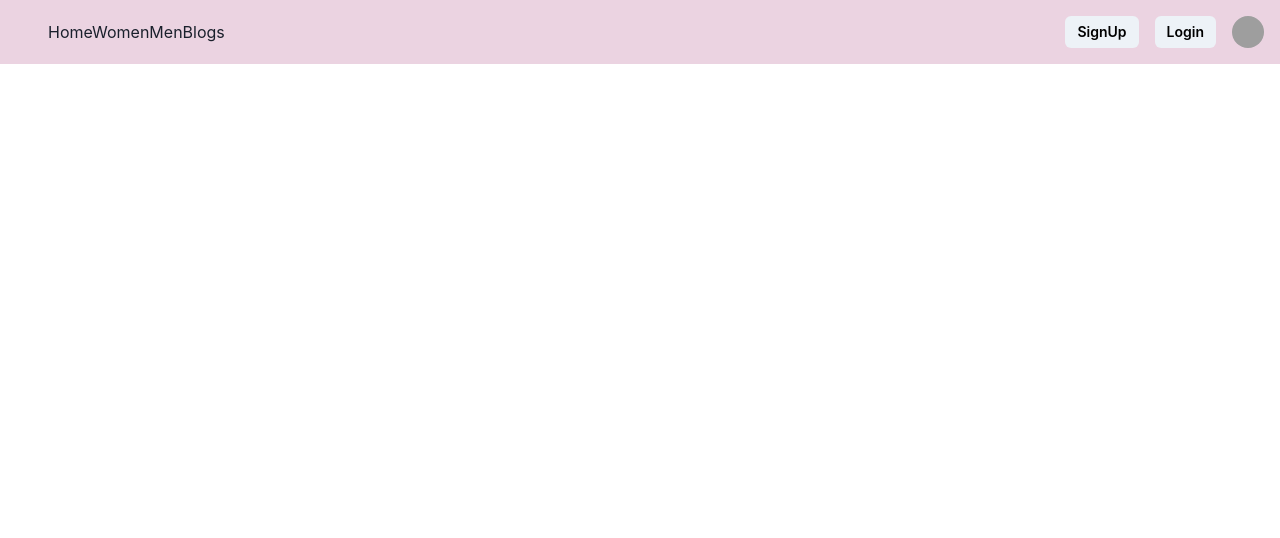
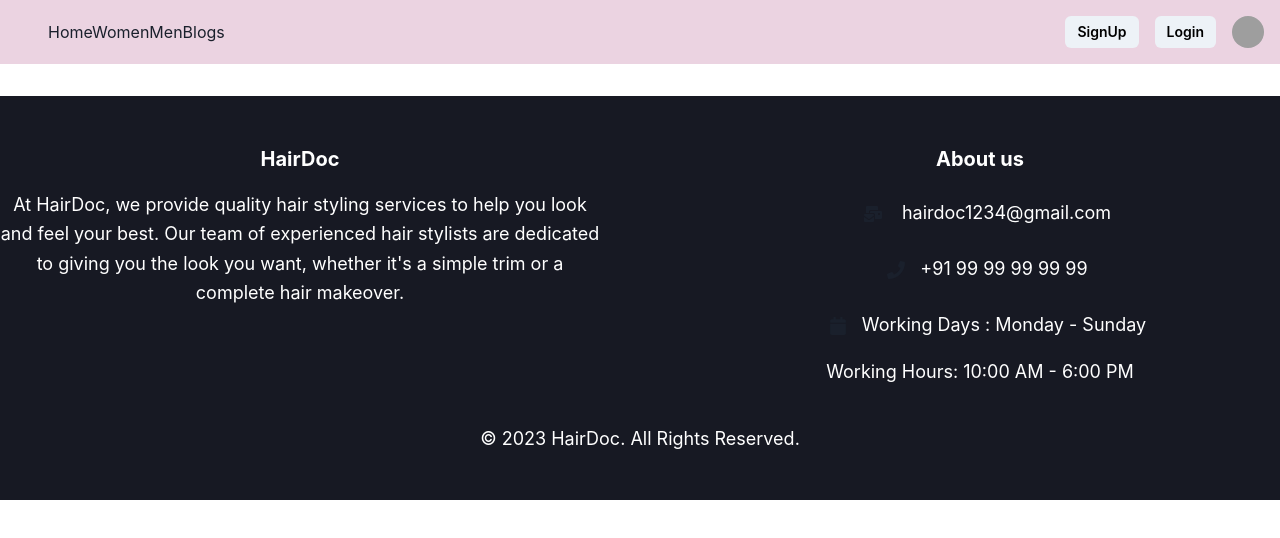
Before and after one commit to anujrawat22/HairDoc, a React (Create React App) app in the folder Frontend/hairdoc/: page / in a window 1280 px wide. Shown: the top 538 px of the page. Built offline with nearby package versions, Linux system fonts and the light colour scheme; grey boxes are pictures that could not be loaded.

Commit message:
Footer added

```diff
--- a/Frontend/hairdoc/src/App.js
+++ b/Frontend/hairdoc/src/App.js
@@ -8,7 +8,7 @@ import CaptionCarousel from './Components/Carousal';
 function App() {
   return (
     <div className="App">
-       <Navbar/>
+       <AllRoutes/>
     </div>
 
   );
--- a/Frontend/hairdoc/src/pages/Home.jsx
+++ b/Frontend/hairdoc/src/pages/Home.jsx
@@ -1,9 +1,12 @@
+import CaptionCarousel from '../Components/Carousal';
+import Footer from '../Components/Footer';
 import Navbar from '../Components/Navbar';
 
 function Home(){
     return (
         <div>
             <Navbar/>
+            <Footer />
         </div>
     )
 
```
